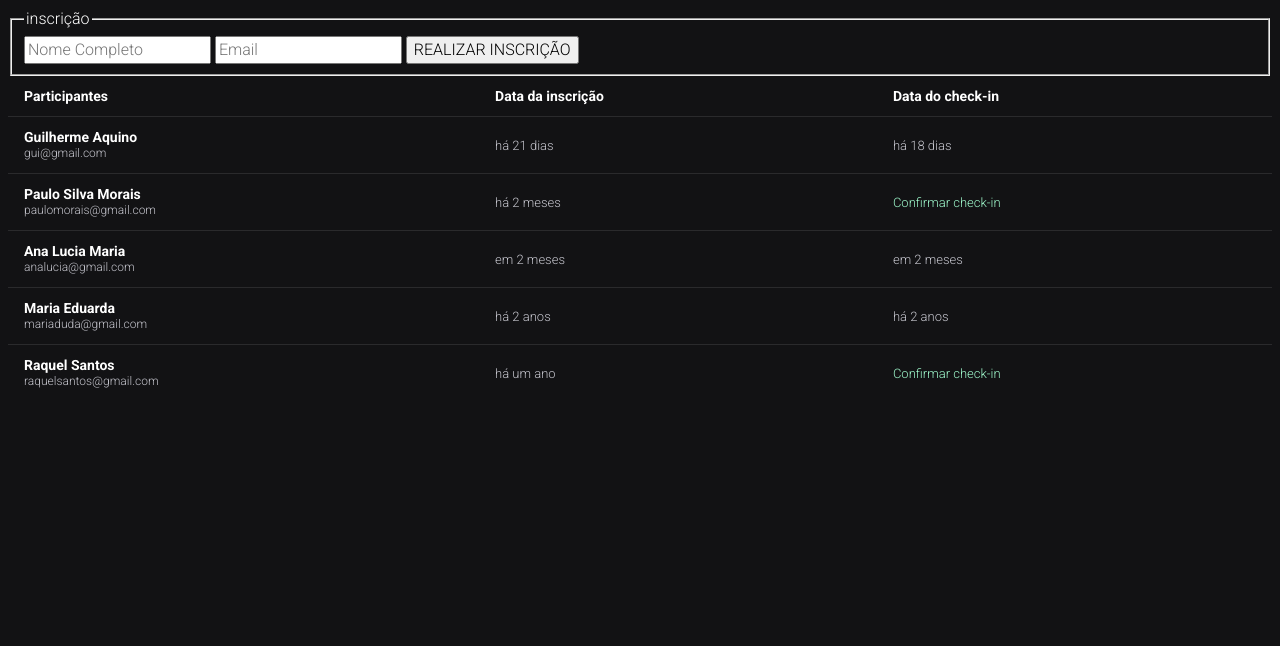
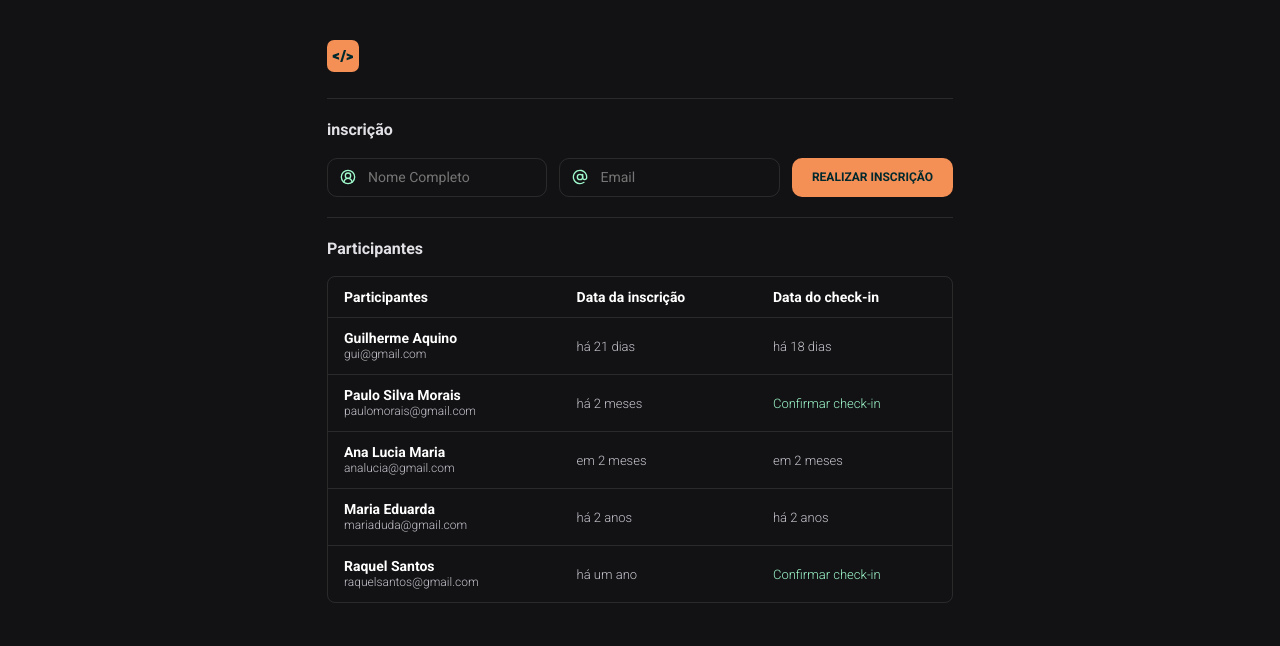
Before and after one commit to GuilhermeAquinoDB/nlw-unite, a plain HTML site: page index.html in a window 1280 px wide. Drawn offline with nearby package versions, Linux system fonts and the light colour scheme.

Commit message:
:lipstick: feat: finalizando layout

```diff
--- a/index.html
+++ b/index.html
@@ -24,14 +24,64 @@
 
 <body>
 
+  <div class="container">
+    <header>
+      <svg width="32" height="32" viewBox="0 0 32 32" fill="none" xmlns="http://www.w3.org/2000/svg">
+        <rect width="32" height="32" rx="7.11111" fill="#F48F56" />
+        <path fill-rule="evenodd" clip-rule="evenodd"
+          d="M12.0682 15.0585V12.7587L5.71097 15.1201H5.69678V17.4821H5.71097L12.0682 19.8463V17.5416L8.80823 16.2976L12.0682 15.0585Z"
+          fill="#00292E" />
+        <path fill-rule="evenodd" clip-rule="evenodd"
+          d="M19.6328 18.0618L22.89 16.8249L19.6328 15.588V13.2882L25.9829 15.6524H25.9998V18.0165H25.9829L19.6328 20.3687V18.0618ZM16.9057 10.031L13.1708 22.0167H15.387L19.1219 10.031H16.9057Z"
+          fill="#00292E" />
+      </svg>
+    </header>
+
     <form onsubmit="adicionarParticipante(event)">
       <fieldset>
         <legend>inscrição</legend>
 
         <div>
+          <div class="input-wrapper">
+            <svg width="16" height="16" viewBox="0 0 16 16" fill="none" xmlns="http://www.w3.org/2000/svg">
+              <g clip-path="url(#clip0_4003_2796)">
+                <path
+                  d="M12 13.3333C12 12.2724 11.5786 11.255 10.8284 10.5048C10.0783 9.75468 9.06087 9.33325 8 9.33325C6.93913 9.33325 5.92172 9.75468 5.17157 10.5048C4.42143 11.255 4 12.2724 4 13.3333"
+                  stroke="#9FF9CC" stroke-width="1.33333" stroke-linecap="round" stroke-linejoin="round" />
+                <path
+                  d="M8.00004 9.33333C9.4728 9.33333 10.6667 8.13943 10.6667 6.66667C10.6667 5.19391 9.4728 4 8.00004 4C6.52728 4 5.33337 5.19391 5.33337 6.66667C5.33337 8.13943 6.52728 9.33333 8.00004 9.33333Z"
+                  stroke="#9FF9CC" stroke-width="1.33333" stroke-linecap="round" stroke-linejoin="round" />
+                <path
+                  d="M8.00004 14.6666C11.6819 14.6666 14.6667 11.6818 14.6667 7.99992C14.6667 4.31802 11.6819 1.33325 8.00004 1.33325C4.31814 1.33325 1.33337 4.31802 1.33337 7.99992C1.33337 11.6818 4.31814 14.6666 8.00004 14.6666Z"
+                  stroke="#9FF9CC" stroke-width="1.33333" stroke-linecap="round" stroke-linejoin="round" />
+              </g>
+              <defs>
+                <clipPath id="clip0_4003_2796">
+                  <rect width="16" height="16" fill="white" />
+                </clipPath>
+              </defs>
+            </svg>
             <input type="text" placeholder="Nome Completo" name="nome" required>
+          </div>
 
+          <div class="input-wrapper">
+            <svg width="16" height="16" viewBox="0 0 16 16" fill="none" xmlns="http://www.w3.org/2000/svg">
+              <g clip-path="url(#clip0_4003_2802)">
+                <path
+                  d="M8.00004 10.6666C9.4728 10.6666 10.6667 9.47268 10.6667 7.99992C10.6667 6.52716 9.4728 5.33325 8.00004 5.33325C6.52728 5.33325 5.33337 6.52716 5.33337 7.99992C5.33337 9.47268 6.52728 10.6666 8.00004 10.6666Z"
+                  stroke="#9FF9CC" stroke-width="1.33333" stroke-linecap="round" stroke-linejoin="round" />
+                <path
+                  d="M10.6667 5.33326V8.66659C10.6667 9.19702 10.8774 9.70573 11.2525 10.0808C11.6276 10.4559 12.1363 10.6666 12.6667 10.6666C13.1971 10.6666 13.7059 10.4559 14.0809 10.0808C14.456 9.70573 14.6667 9.19702 14.6667 8.66659V7.99992C14.6667 6.49813 14.1596 5.04032 13.2277 3.8627C12.2957 2.68508 10.9934 1.85664 9.53173 1.5116C8.07011 1.16656 6.5348 1.32513 5.17456 1.96163C3.81431 2.59812 2.70882 3.67525 2.0372 5.0185C1.36558 6.36175 1.16717 7.89242 1.47412 9.36251C1.78107 10.8326 2.57539 12.156 3.7284 13.1183C4.88141 14.0805 6.32554 14.6253 7.82683 14.6643C9.32812 14.7034 10.7986 14.2343 12 13.3333"
+                  stroke="#9FF9CC" stroke-width="1.33333" stroke-linecap="round" stroke-linejoin="round" />
+              </g>
+              <defs>
+                <clipPath id="clip0_4003_2802">
+                  <rect width="16" height="16" fill="white" />
+                </clipPath>
+              </defs>
+            </svg>
             <input type="email" placeholder="Email" name="email" required>
+          </div>
 
           <button>REALIZAR INSCRIÇÃO</button>
         </div>
@@ -39,8 +89,11 @@
       </fieldset>
     </form>
 
+    <section class="lista-participantes">
+      <h2>Participantes</h2>
+
+      <div>
         <table width="100%">
-
           <thead style="text-align:left">
             <tr>
               <th>Participantes</th>
@@ -65,7 +118,9 @@
             </tr>
           </tbody>
         </table>
-
+      </div>
+    </section>
+  </div>
   <script src="script.js"></script>
 </body>
 
--- a/style.css
+++ b/style.css
@@ -1,3 +1,13 @@
+* {
+  margin: 0;
+  padding: 0;
+  box-sizing: border-box;
+}
+
+:root {
+  --border: 1px solid #ffffff1a;
+}
+
 body, table, input, button {
   font: 300 16px/140% 'Roboto', sans-serif;
 
@@ -6,6 +16,81 @@ body, table, input, button {
 body {
   background-color: #121214;
   color: #ffffff;
+}
+
+.container {
+  max-width: 690px;
+  margin: 0 auto;
+  padding: 20px 32px;
+}
+
+header {
+  padding: 20px 0;
+}
+
+form {
+  border: var(--border);
+  border-inline: none;
+  padding: 20px 0;
+}
+
+fieldset {
+  border: none;
+}
+
+fieldset > div {
+  display: flex;
+  gap: 12px;
+}
+
+.input-wrapper {
+  flex: 1;
+
+  display: flex;
+  align-items: center;
+  gap: 12px;
+
+  border: var(--border);
+  border-radius: 10px;
+
+  padding: 8px 12px;
+
+  font: 400 14px/150% 'Roboto', sans-serif;
+  color: #C4C4CC;
+}
+
+input {
+  all: unset;
+}
+
+fieldset legend, section h2 {
+  font: 700 16px/140% 'Roboto', sans-serif;
+  color: #E1E1E6;
+  padding-bottom: 16px;
+}
+
+fieldset button {
+  width: fit-content;
+  border: 0;
+  background: #F48F56;
+  border-radius: 10px;
+  padding: 7px 20px;
+
+  font: 700 12px/24px 'Roboto', sans-serif;
+  color: #00292E;
+}
+
+fieldset button:hover {
+  background:#dd7234;
+}
+
+.lista-participantes {
+  padding: 20px 0;
+}
+
+.lista-participantes > div {
+  border: var(--border);
+  border-radius: 8px;
 }
 
 table {
@@ -23,7 +108,7 @@ tbody td {
 }
 
 tbody td {
-  border-top: 1px solid #ffffff1a;
+  border-top: var(--border);
   font-size: 13px;
   line-height: 15px;
   color: #c4c4cc;
```
Lines whose indentation alone changed are shown as unchanged.
